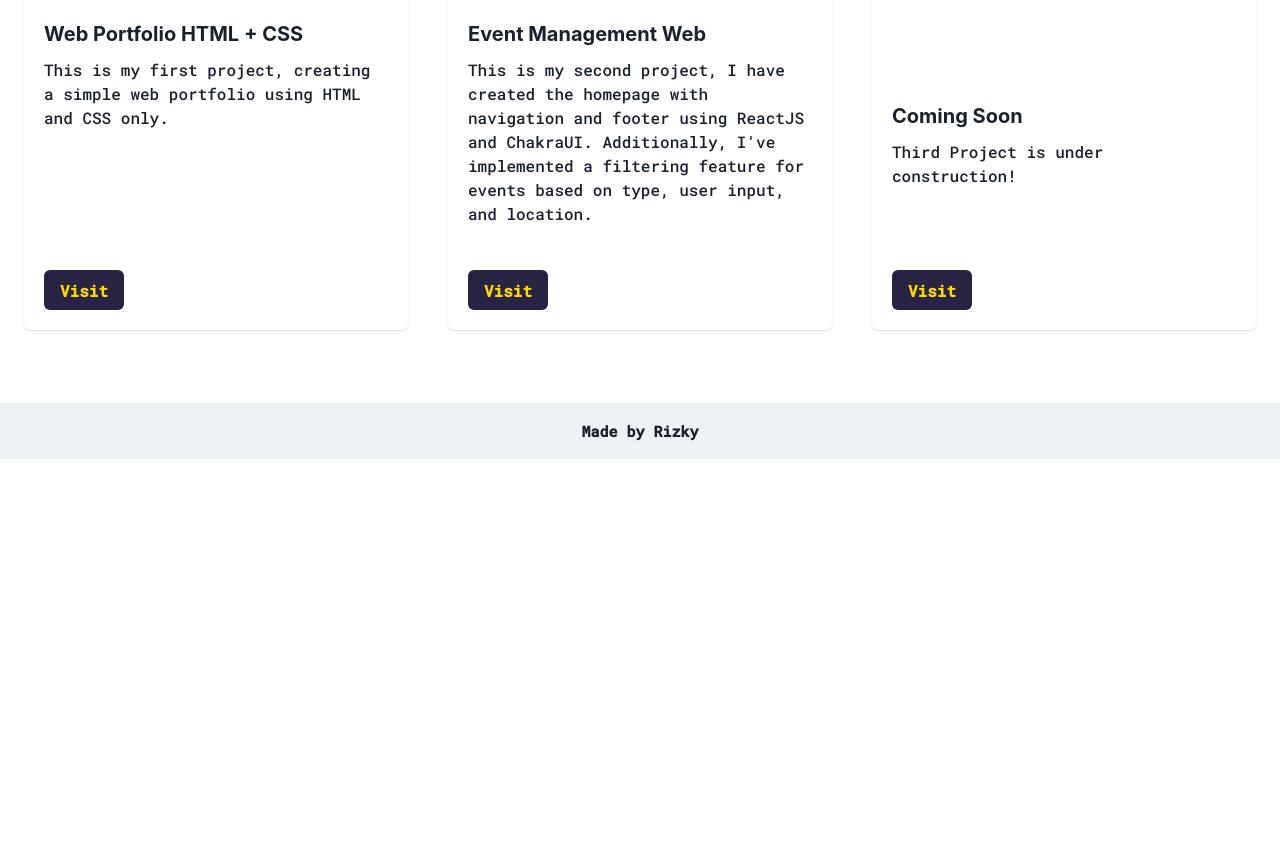
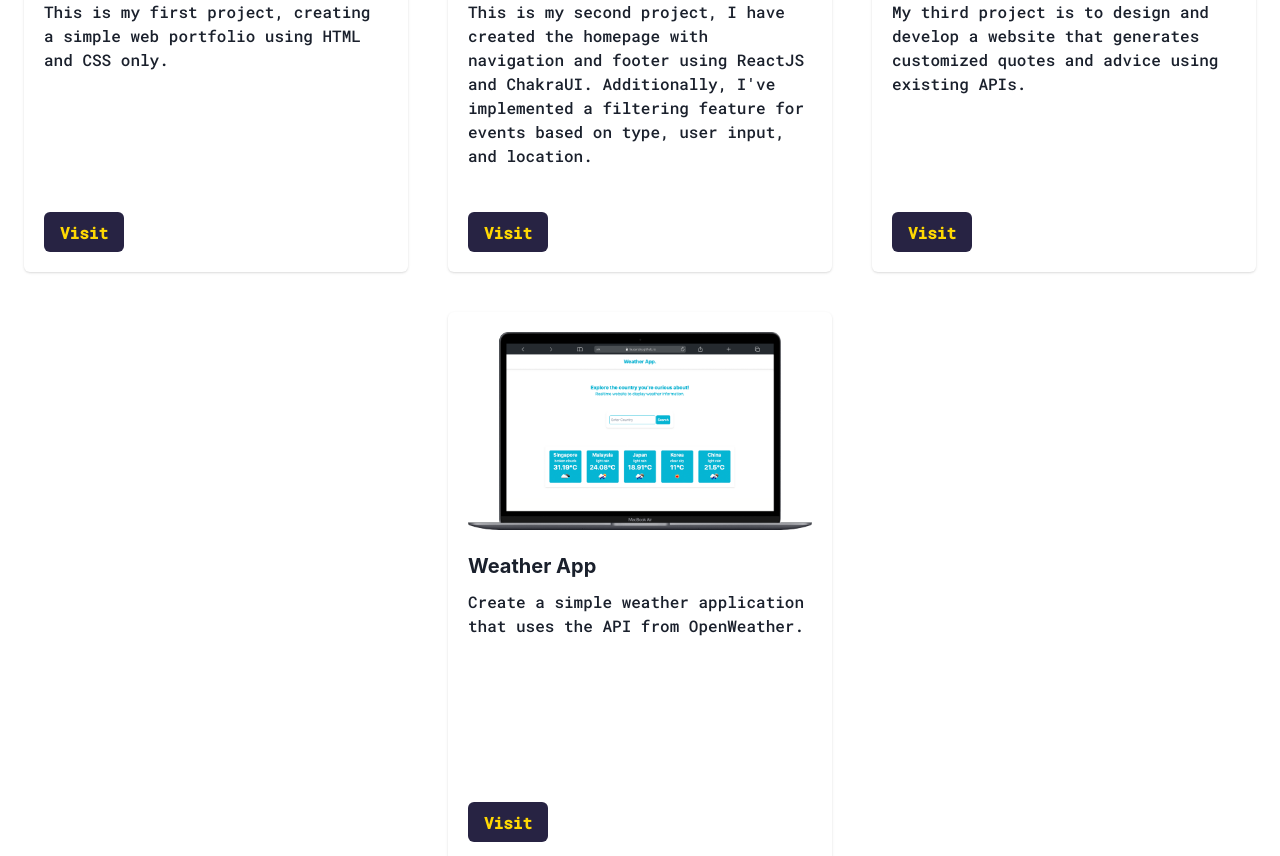
Before and after one commit to fauzarizky/fauzarizky.github.io, a React (Vite) app: page / in a window 1280 px wide. Shown: the part 1941-2797 px from the top of the page. Before the commit the page ends 2400 px from the top, so only its background shows below. Built offline with nearby package versions, Linux system fonts and the light colour scheme.

Commit message:
add new portfolio

```diff
--- a/src/components/Projects.jsx
+++ b/src/components/Projects.jsx
@@ -1,7 +1,8 @@
 import { Box, Button, Card, CardBody, CardFooter, Heading, Image, Link, SimpleGrid, Stack, Text, useColorMode } from "@chakra-ui/react";
 import portfolio1 from "../images/mac-view.png";
 import portfolio2 from "../images/mac-view-project-2.png";
-import portfolio3 from "../images/COMING-SOON.png";
+import portfolio3 from "../images/web-advice-quote.png";
+import portfolio4 from "../images/mac-view-weather-app.png";
 
 export default function Projects(props) {
   const { colorMode } = useColorMode();
@@ -53,14 +54,31 @@ export default function Projects(props) {
 
             <Card maxW="sm" minH={'550px'}>
               <CardBody>
-                <Image src={portfolio3} alt="Third Project" borderRadius="lg" h={"35vh"} w={"100%"} />
+                <Image src={portfolio3} alt="Third Project" borderRadius="lg" />
                 <Stack mt="6" spacing="3">
-                  <Heading size="md">Coming Soon</Heading>
-                  <Text>Third Project is under construction!</Text>
+                  <Heading size="md">Advice & Quote Web</Heading>
+                  <Text>My third project is to design and develop a website that generates customized quotes and advice using existing APIs. </Text>
                 </Stack>
               </CardBody>
               <CardFooter>
-                <Link href="#">
+                <Link href="https://fauzarizky.github.io/advice-quote/">
+                  <Button variant="solid" color={"#ffd803"} bgColor={"#272343"} _hover={{color: '#272343', bgColor: '#ffd803'}}>
+                    Visit
+                  </Button>
+                </Link>
+              </CardFooter>
+            </Card>
+
+            <Card maxW="sm" minH={'550px'}>
+              <CardBody>
+                <Image src={portfolio4} alt="Fourth Project" borderRadius="lg" />
+                <Stack mt="6" spacing="3">
+                  <Heading size="md">Weather App</Heading>
+                  <Text>Create a simple weather application that uses the API from OpenWeather.</Text>
+                </Stack>
+              </CardBody>
+              <CardFooter>
+                <Link href="https://fauzarizky.github.io/weather-app/">
                   <Button variant="solid" color={"#ffd803"} bgColor={"#272343"} _hover={{color: '#272343', bgColor: '#ffd803'}}>
                     Visit
                   </Button>
```
Also changed, not shown: src/images/mac-view-weather-app.png (added), src/images/web-advice-quote.png (added).
